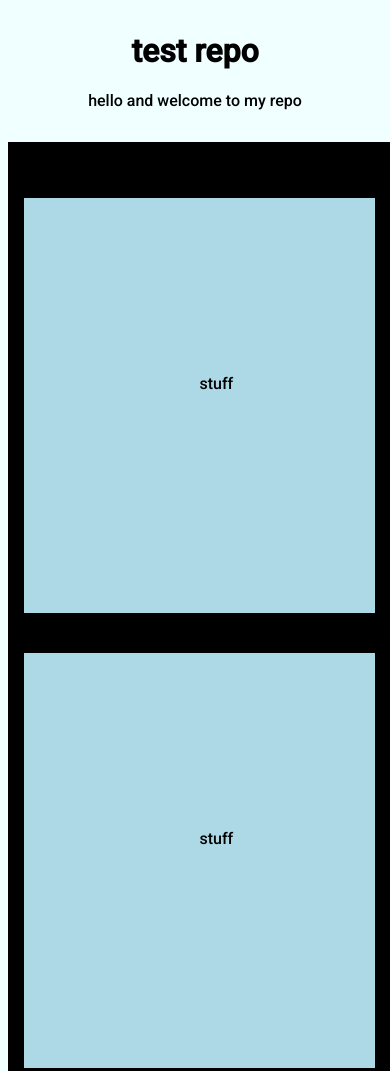
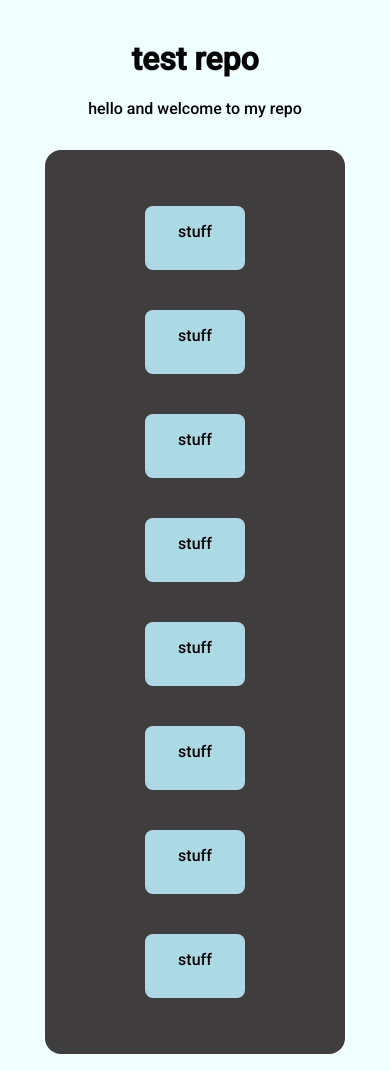
Before and after one commit to techieeliot/testrepo, a plain HTML site: page index.html in a window 390 px wide. Shown: the top 1071 px of the page. Drawn offline with Linux system fonts and the light colour scheme.

Commit message:
styling: fix the grid

```diff
--- a/styles.css
+++ b/styles.css
@@ -1,21 +1,29 @@
 @import url("https://fonts.googleapis.com/css2?family=Roboto:wght@500&display=swap");
 
+* {
+  box-sizing: border-box;
+}
+
+html,
 body {
+  max-width: 100%;
+  overflow-x: hidden;
   background-color: azure;
-  box-sizing: border-box;
-  font: 500 16px "Roboto";
+  font: 500 16px "Roboto", sans-serif;
 }
 
 .container {
-  margin: 0 auto;
-  width: 100%;
+  display: block;
+  min-width: 50%;
+  max-width: 80%;
 }
 
 header,
 footer {
   text-align: center;
-  width: 80vw;
-  margin: 2rem auto;
+  max-width: 80vw;
+  min-width: 200px;
+  margin: 2rem 0;
 }
 
 .content {
@@ -23,17 +31,18 @@ footer {
   grid-template-columns: 1fr 1fr;
   grid-column-gap: 40px;
   grid-row-gap: 40px;
-  width: 80vw;
-  background-color: black;
+  width: 100%;
+  background-color: #3f3d3d;
   margin: 0 auto;
-  padding: 4rem;
+  border-radius: 1rem;
 }
 
 .content div {
   text-align: center;
-  padding: 50%;
+  padding: 25% 20%;
   height: 4rem;
   background-color: lightblue;
+  border-radius: 0.5rem;
 }
 
 footer {
@@ -42,13 +51,27 @@ footer {
 }
 
 @media only screen and (max-width: 600px) {
+  .container {
+    width: 100%;
+    margin: 0 auto;
+    overflow-x: hidden;
+  }
   .content {
     display: block;
-    width: 90vw;
     padding: 1rem;
   }
 
   .content div {
     margin: 40px auto;
+    width: 100px;
+    padding: 1rem 0.5rem;
+  }
+
+  footer {
+    display: block;
+  }
+
+  footer div {
+    margin: 20px auto;
   }
 }
```
